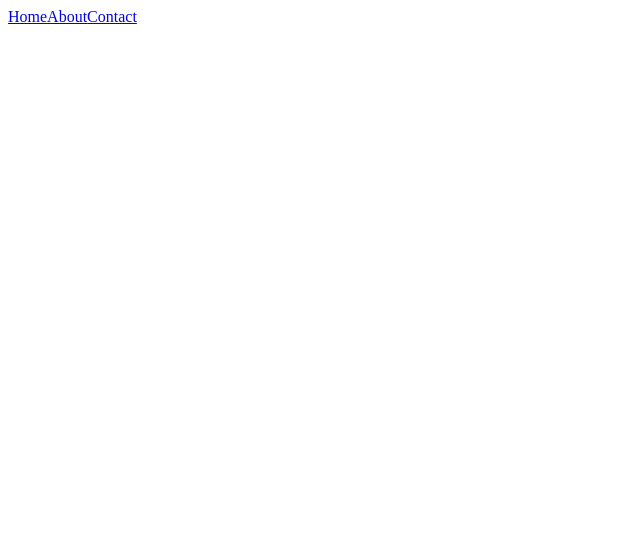
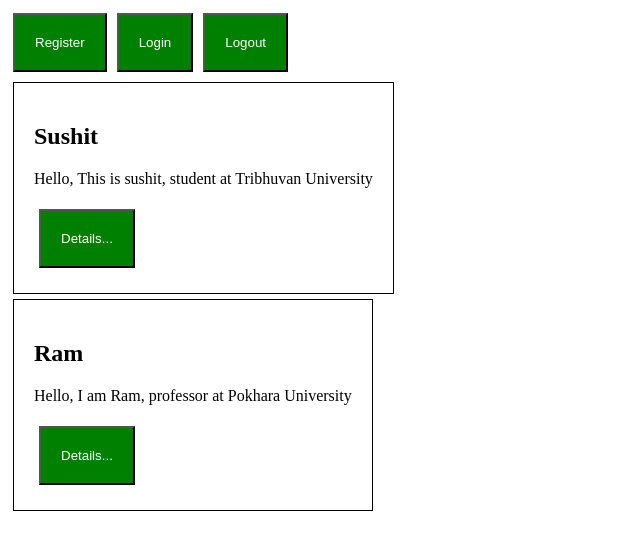
Before and after one commit to Shus13/mern3-frontend, a React (Vite) app: page / in a window 1280 px wide. Shown: the top 550 px of the page, without its empty margins (0-640 px from the left). Built offline with nearby package versions, Linux system fonts and the light colour scheme.

Commit message:
components and props

```diff
--- /dev/null
+++ b/src/Button.jsx
@@ -0,0 +1,10 @@
+
+const Button = (props) => {
+  return (
+    <>
+        <button style={{background:'green',color:'white',padding:'20px',margin:'5px'}}>{props.text}</button>
+    </>
+  )
+}
+
+export default Button
--- /dev/null
+++ b/src/Card.jsx
@@ -0,0 +1,31 @@
+import Button from "./Button";
+
+const Card = (props) => {
+  return (
+    <>
+      <div
+        style={{
+          padding: "20px",
+          margin: "5px",
+          border: "1px solid black",
+          display: "flex",
+          justifyContent: "center",
+          width: "fit-content",
+        }}
+      >
+        <div>
+          <div>
+            <h2 class="text-white text-2xl font-bold pb-2">{props.title}</h2>
+            <p class="text-gray-300 py-1">{props.description}</p>
+          </div>
+
+          <div>
+            <Button text="Details..." />
+          </div>
+        </div>
+      </div>
+    </>
+  );
+};
+
+export default Card;
--- a/src/Home.jsx
+++ b/src/Home.jsx
@@ -1,13 +1,22 @@
 import { Link } from "react-router-dom"
+import Button from "./Button"
+import Card from "./Card"
 
 const Home = () => {
   return (
     <>
-    <nav>
+    {/* <nav>
         <Link to="/">Home</Link>
         <Link to="/about" >About</Link>
         <Link to="/contact">Contact</Link>
-    </nav>
+
+    </nav> */}
+
+    <Button text='Register'/>
+    <Button text='Login'/>
+    <Button text='Logout'/>
+    <Card title='Sushit' description='Hello, This is sushit, student at Tribhuvan University'/>
+    <Card title='Ram' description='Hello, I am Ram, professor at Pokhara University'/>
     </>
   )
 }
```
